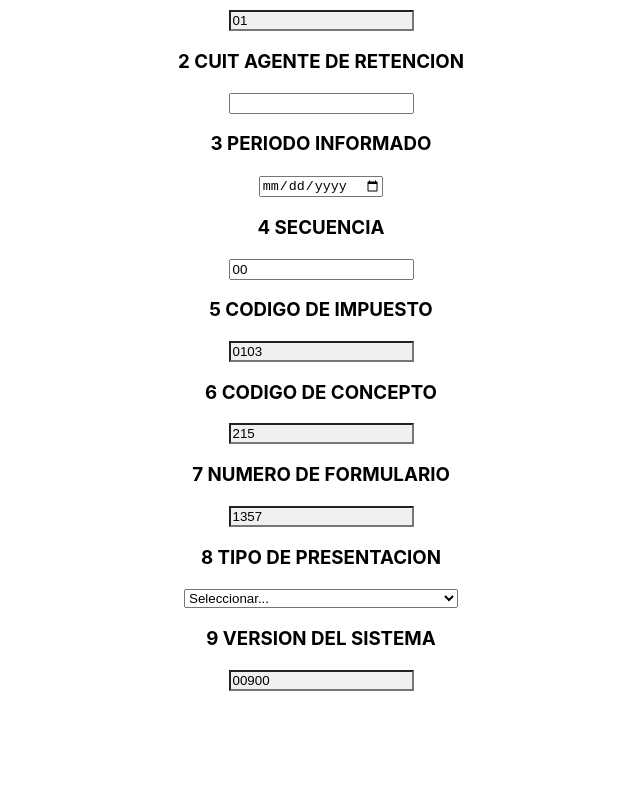
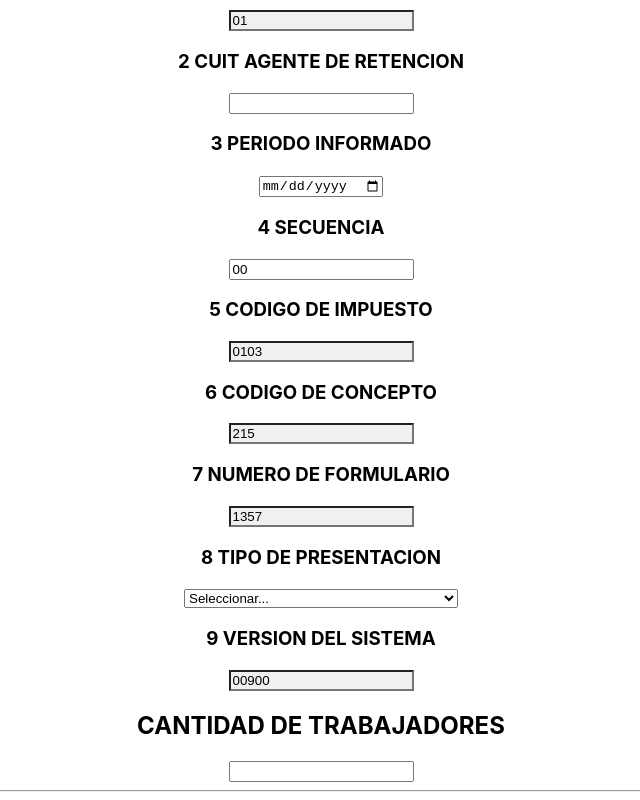
Before and after one commit to Taiel98/rf1357-900t, a React (Create React App) app: page / in a window 1280 px wide. Shown: the part 262-1062 px from the top of the page, without its empty margins (319-959 px from the left). Before the commit the page ends 953 px from the top, so only its background shows below. Built offline with nearby package versions, Linux system fonts and the light colour scheme.

Commit message:
empezando el cambio de paradigma

```diff
--- a/src/Context/FormContext.js
+++ b/src/Context/FormContext.js
@@ -17,7 +17,8 @@ export const FormProvider = ({ children }) => {
       cuitAgente: '',
       periodoInformado: '',
       secuencia: '00',
-      tipoPresentacion: ''
+      tipoPresentacion: '',
+      cantidadTrabajadores: ''
     },
     // Registro 2
     registro2: {
--- a/src/Routes/Registro1.js
+++ b/src/Routes/Registro1.js
@@ -43,7 +43,10 @@ function Registro1(){
 
             <h3>9 VERSION DEL SISTEMA</h3>
             <NumberInput value="00900" readOnly={true} />
+            <h2>CANTIDAD DE TRABAJADORES</h2>
+            <input type="number" maxLength={3} registro="registro1" field="cantidadTrabajadores"/>
             <br/>
+            <hr/>
         </>
     )
 }
--- a/src/Routes/Registro2.js
+++ b/src/Routes/Registro2.js
@@ -129,6 +129,7 @@ function Registro2(){
                 /> No
             </label>
             <br/>
+            <hr/>
         </>
     )
 }
--- a/src/Routes/Registro3.js
+++ b/src/Routes/Registro3.js
@@ -143,6 +143,7 @@ function Registro3(){
             <h3>67 REMUNERACIÓN OTROS EMPLEOS - COMPENSACIÓN ANÁLOGOS REMUNERACIÓN GRAVADA</h3>
             <NumberInput maxLength={15} registro="registro3" field="otrosEmpleosCompensacionAnalogosGravada"/>
             <br/>
+            <hr/>
         </>
     )
 }
--- a/src/Routes/Registro4.js
+++ b/src/Routes/Registro4.js
@@ -83,6 +83,7 @@ function Registro4(){
         <h3>37 ALQUILERES DE INMUEBLES DESTINADOS A SU CASA HABITACIÓN - Articulo 85 inciso k) (10%)</h3>
         <NumberInput maxLength={15} registro="registro4" field="alquileresInmueblesArticulo85"/>
         <br/>
+        <hr/>
         </>
     )
 }
--- a/src/Routes/Registro5.js
+++ b/src/Routes/Registro5.js
@@ -53,6 +53,7 @@ function Registro5(){
             <h3>22 CANTIDAD DE HIJOS ENTRE 18 Y 24 AÑOS - EDUCACIÓN al 100%</h3>
             <NumberInput maxLength={2} registro="registro5" field="cantidadHijos18a24Educacion100"/>
             <br/>
+            <hr/>
         </>
     )
 }
--- a/src/Routes/Registro6.js
+++ b/src/Routes/Registro6.js
@@ -73,6 +73,7 @@ function Registro6(){
         <h3>19 PAGOS A CUENTA - Resolución General (AFIP) 3819/2015 - Cancelaciones en Efectivo - Servicios de transporte terrestre, aéreo y por vía acuática de pasajeros con destino fuera del país</h3>
         <NumberInput maxLength={15} registro="registro6" field="pagosACuentaTransporte"/>
         <br/>
+        <hr/>
         </>
     )
 }
```
